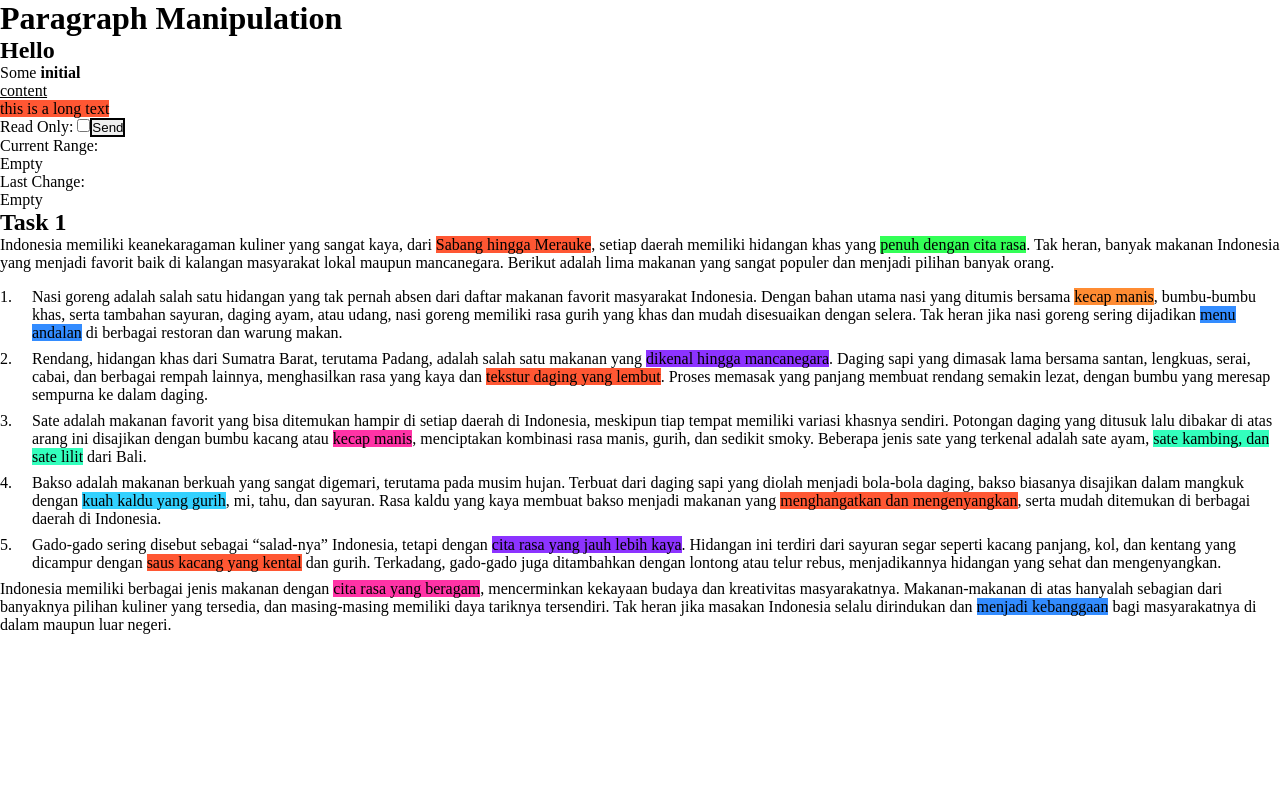
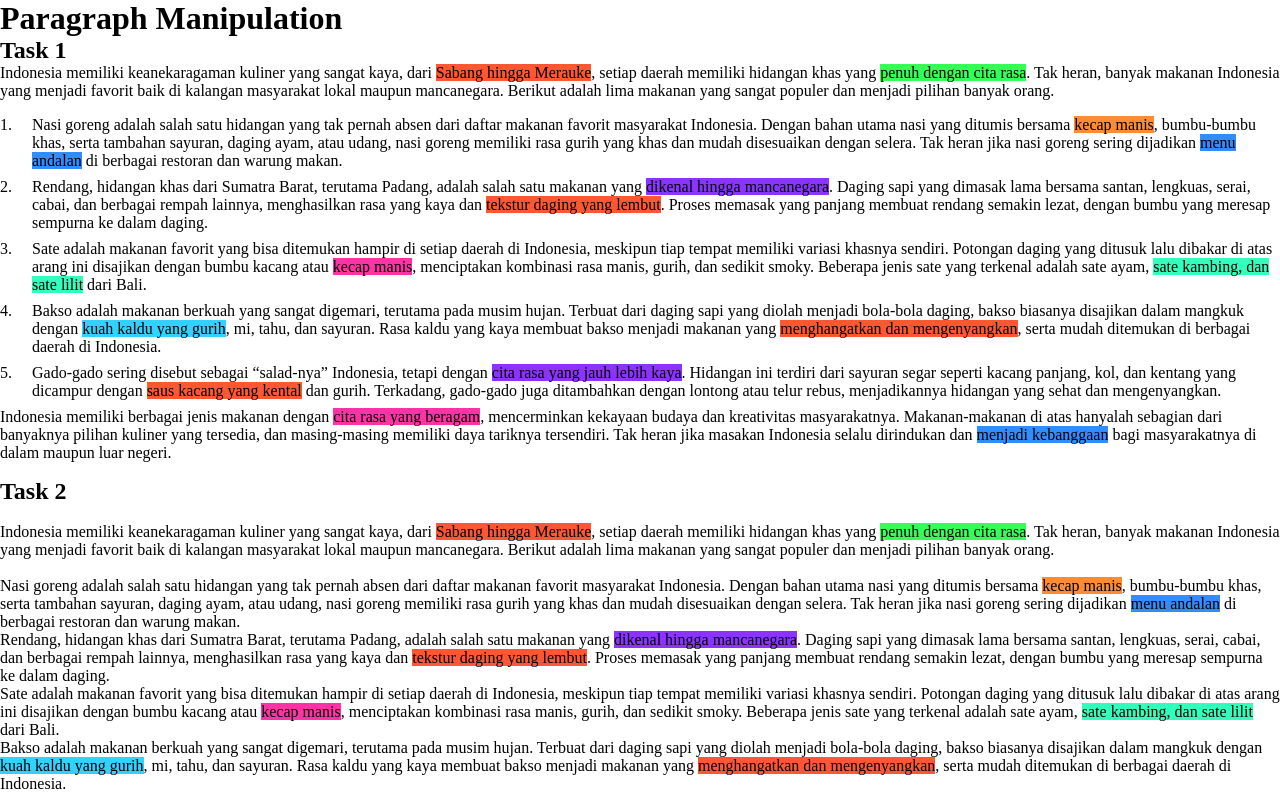
Before and after one commit to naufalpram/paragraph-manipulation, a React (Vite) app: page / in a window 1280 px wide. Shown: the top 793 px of the page. Built offline with nearby package versions, Linux system fonts and the light colour scheme.

Commit message:
add quill paragraph insertion with styles

```diff
--- a/src/App.jsx
+++ b/src/App.jsx
@@ -1,93 +1,49 @@
-import { useRef, useState } from 'react';
+import { useEffect, useRef, useState } from 'react';
+import './App.css';
 import QuillEditor from './components/Quill';
-import { Delta } from 'quill/core';
 import Task1 from './Task1';
-import './App.css';
+import { artikelMakananFavorit } from './assets/data/ArtikelMakananFavorit';
 
 const App = () => {
   const [range, setRange] = useState();
   const [lastChange, setLastChange] = useState();
-  const [readOnly, setReadOnly] = useState(false);
 
   // Use a ref to access the quill instance directly
   const quillRef = useRef();
 
-  function setTextBoldItalic() {
-    if (quillRef.current.getSelection() === null) return;
+  useEffect(() => {
+    artikelMakananFavorit.forEach((paragraph) => {
+      const prevLength = quillRef.current.getLength();
+      if (paragraph.type === 'numbering') {
+        quillRef.current.insertText(prevLength, paragraph.text + '\n', { list: 'ordered' });
+      } else {
+        quillRef.current.insertText(prevLength, paragraph.text + '\n\n', { list: false });
+        quillRef.current.format('list', false)
+      }
 
-    const { index, length } = quillRef.current.getSelection()
-    if (index === -1) return;
-
-    const currentFormat = quillRef.current.getFormat(index, length);
-
-    quillRef.current.formatText(index, length, 'bold', !currentFormat.bold)
-    quillRef.current.formatText(index, length, 'italic', !currentFormat.italic)
-  }
-
-  function setTextSplitWithDashes() {
-    if (quillRef.current.getSelection() === null) return;
-
-    const { index, length } = quillRef.current.getSelection()
-    if (index === -1) return;
-
-    // Reformat the text with dashes
-    const text = quillRef.current.getText(index, length);
-    const updatedText = text.trim().replace(/\s/g, "").split('').join('-');
-    // Get current format that will be applied to updated text
-    const currentFormat = quillRef.current.getFormat(index, updatedText.length);
-
-    // Insert updated text and apply previous format
-    quillRef.current
-    .updateContents(new Delta()
-                    .retain(index)
-                    .delete(length)
-                    .insert(updatedText, { ...currentFormat })
-                  );
-  }
-
-  function addCommentToSelection() {
-    if (quillRef.current.getSelection() === null) return;
-
-    const { index, length } = quillRef.current.getSelection()
-    if (index === -1) return;
-
-    const currentFormat = quillRef.current.getFormat(index, length);
-
-    quillRef.current.formatText(index, length,
-      { ...currentFormat, background: currentFormat?.background ? "transparent" : "#d7ad33", color: currentFormat?.color ? "#fff" : "#000"}
-    );
-  }
+      if (paragraph.highlight) {
+        paragraph.highlight.forEach((style) => quillRef.current.formatText(prevLength + style.start, style.end - style.start, { background: style.color }));
+      }
+    });
+  }, []);
 
   return (
     <>
-      <main className='w-full h-screen bg-gray-400 flex items-center flex-col gap-4'>
+      <main className='p-8 bg-[#111827] flex items-center flex-col gap-4 font-sans'>
         <div>
-          <h1>Paragraph Manipulation</h1>
+          <h1 className='text-white'>Paragraph Manipulation</h1>
         </div>
-        <section className='w-3/4 mt-4'>
+        <section className='task-1 w-3/4 mt-4 p-4 bg-white'>
+          <Task1 />
+        </section>
+        <section className='w-full mt-4 block max-w-7xl p-6 border rounded-lg shadow bg-gray-800 border-gray-700'>
+          <h2 className='text-white mb-6'>Task 2</h2>
           <QuillEditor
             ref={quillRef}
-            readOnly={readOnly}
-            defaultValue={new Delta()
-              .insert('Hello\n', { header: 1 })
-              .insert('Some ')
-              .insert('initial\n', { bold: true })
-              .insert(' ')
-              .insert('content', { underline: true })
-              .insert('\n')
-            .insert('this is a long text', { background: '#FF5733' })}
             onSelectionChange={setRange}
             onTextChange={setLastChange}
           />
           <div className="flex border border-[#ccc] justify-between p-3">
-            <label>
-              Read Only:{' '}
-              <input
-                type="checkbox"
-                value={readOnly}
-                onChange={(e) => setReadOnly(e.target.checked)}
-              />
-            </label>
             <button
               className="px-4 py-2 font-semibold text-sm text-emerald-600 bg-transparent border-1 border-emerald-600 transition-all hover:text-white hover:bg-emerald-600 rounded"
               type="button"
@@ -99,11 +55,11 @@ const App = () => {
               Send
             </button>
           </div>
-          <div className="mx-3 my-0">
+          <div className="mx-3 my-0 text-[#84a3af]">
             <div className="text-[#999] uppercase">Current Range:</div>
             {range ? JSON.stringify(range) : 'Empty'}
           </div>
-          <div className="mx-3 my-0">
+          <div className="mx-3 my-0 text-[#84a3af]">
             <div className="text-[#999] uppercase">Last Change:</div>
             {lastChange ? JSON.stringify(lastChange.ops) : 'Empty'}
           </div>
@@ -116,9 +72,6 @@ const App = () => {
           <MenuItem label="Save As..." />
           <MenuItem label="Print" />
         </Menu> */}
-        <section className='task-1 w-3/4 mt-4 p-4 bg-white'>
-          <Task1 />
-        </section>
       </main>
     </>
   );
--- a/src/components/Quill.jsx
+++ b/src/components/Quill.jsx
@@ -2,7 +2,7 @@ import Quill from "quill";
 import { forwardRef, useEffect, useLayoutEffect, useRef } from "react";
 
 const Editor = forwardRef(
-  ({ readOnly, defaultValue, onTextChange, onSelectionChange }, ref) => {
+  ({ defaultValue, onTextChange, onSelectionChange }, ref) => {
     const containerRef = useRef(null);
     const defaultValueRef = useRef(defaultValue);
     const onTextChangeRef = useRef(onTextChange);
@@ -14,15 +14,12 @@ const Editor = forwardRef(
     });
 
     useEffect(() => {
-      ref.current?.enable(!readOnly);
-    }, [ref, readOnly]);
-
-    useEffect(() => {
       const container = containerRef.current;
       const editorContainer = container.appendChild(
         container.ownerDocument.createElement("div")
       );
       const quill = new Quill(editorContainer, {
+        readOnly: true,
         theme: "bubble",
         modules: {
           toolbar: false
@@ -53,7 +50,7 @@ const Editor = forwardRef(
     return (
       <div
         ref={containerRef}
-        className="bg-white text-black border border-gray-200 p-5 rounded-tr rounded-tl w-1/2"
+        className="bg-white text-black border border-gray-200 p-6 rounded-tr rounded-tl max-w-7xl"
       ></div>
     );
   }
```
